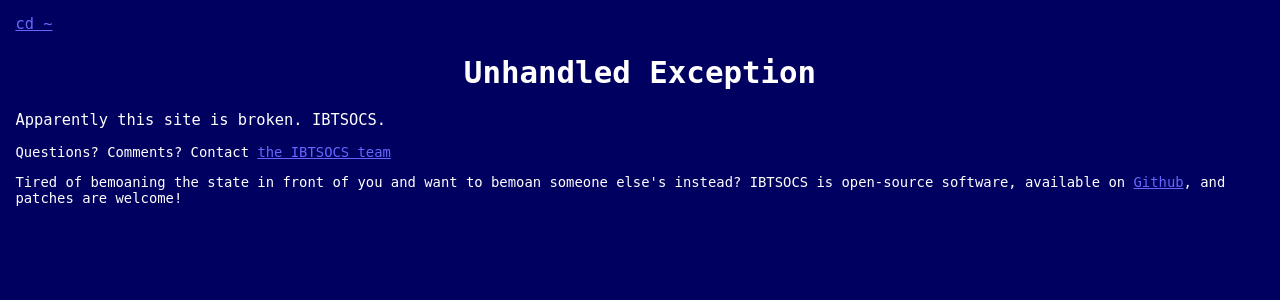
After one commit to ebroder/ibtsocs, a Django app: template templates/500.html in a window 1280 px wide. The commit adds this page. Shown: the top 300 px of the page. Run offline with Django 3.2, Linux system fonts and the light colour scheme; the template is opened without the code that fills it, so the values that code supplies are empty.

Commit message:
Make the 404 and 500 pages dumber.

```diff
--- a/templates/404.html
+++ b/templates/404.html
@@ -3,7 +3,9 @@
 {% block title %}IBTSOCS: I Bemoan The State Of Computer Science{% endblock %}
 
 {% block content %}
-<h1>Unhandled Exception</h1>
+<h1>404 Not Found</h1>
 
-<p>An unhandled exception was thrown by the application.</p>
+<p>Apparently this site isn't smart enough to guess what URL you actually wanted to go to, since you tried to go to one that doesn't exist. IBTSOCS.</p>
+
+<p>Maybe you should try <a href="{% url ibtsocs.root.views.index %}">going home</a>.</p>
 {% endblock %}
--- /dev/null
+++ b/templates/500.html
@@ -0,0 +1,9 @@
+{% extends "base.html" %}
+
+{% block title %}IBTSOCS: I Bemoan The State Of Computer Science{% endblock %}
+
+{% block content %}
+<h1>Unhandled Exception</h1>
+
+<p>Apparently this site is broken. IBTSOCS.</p>
+{% endblock %}
```
